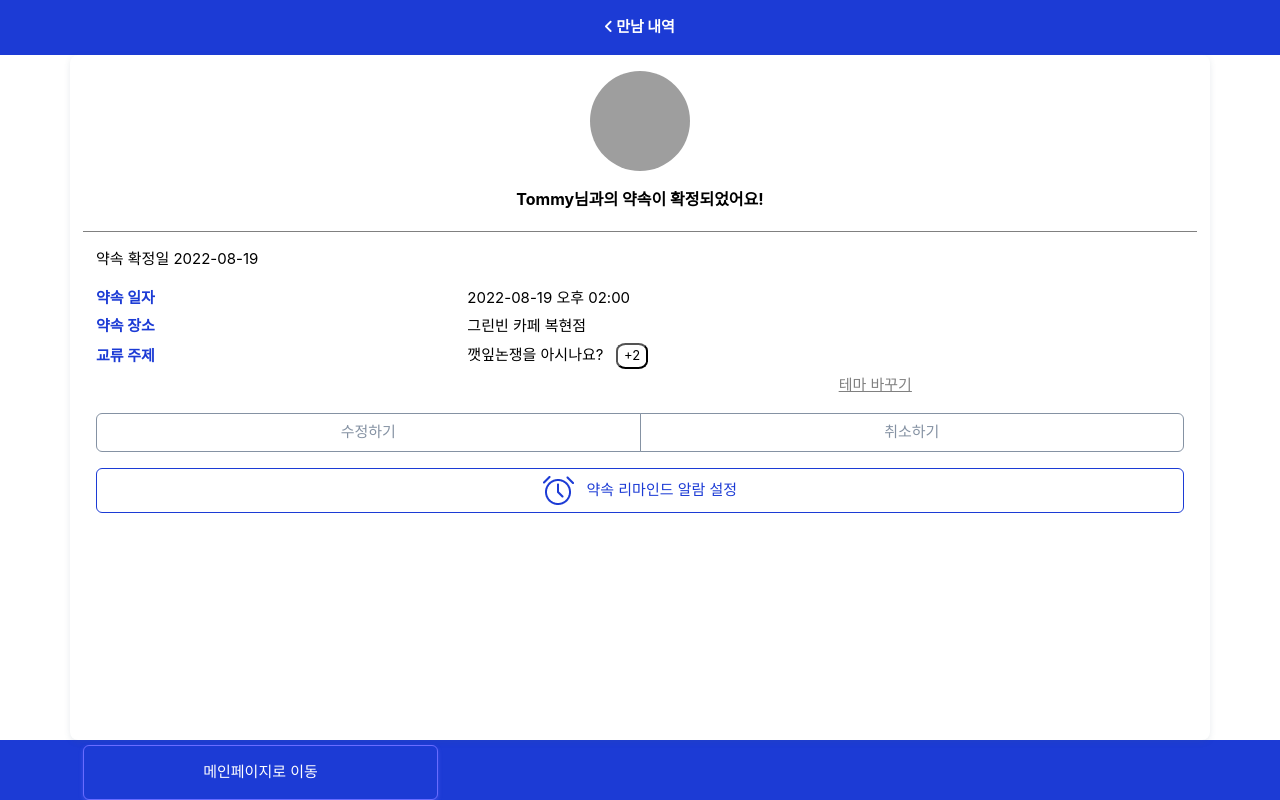
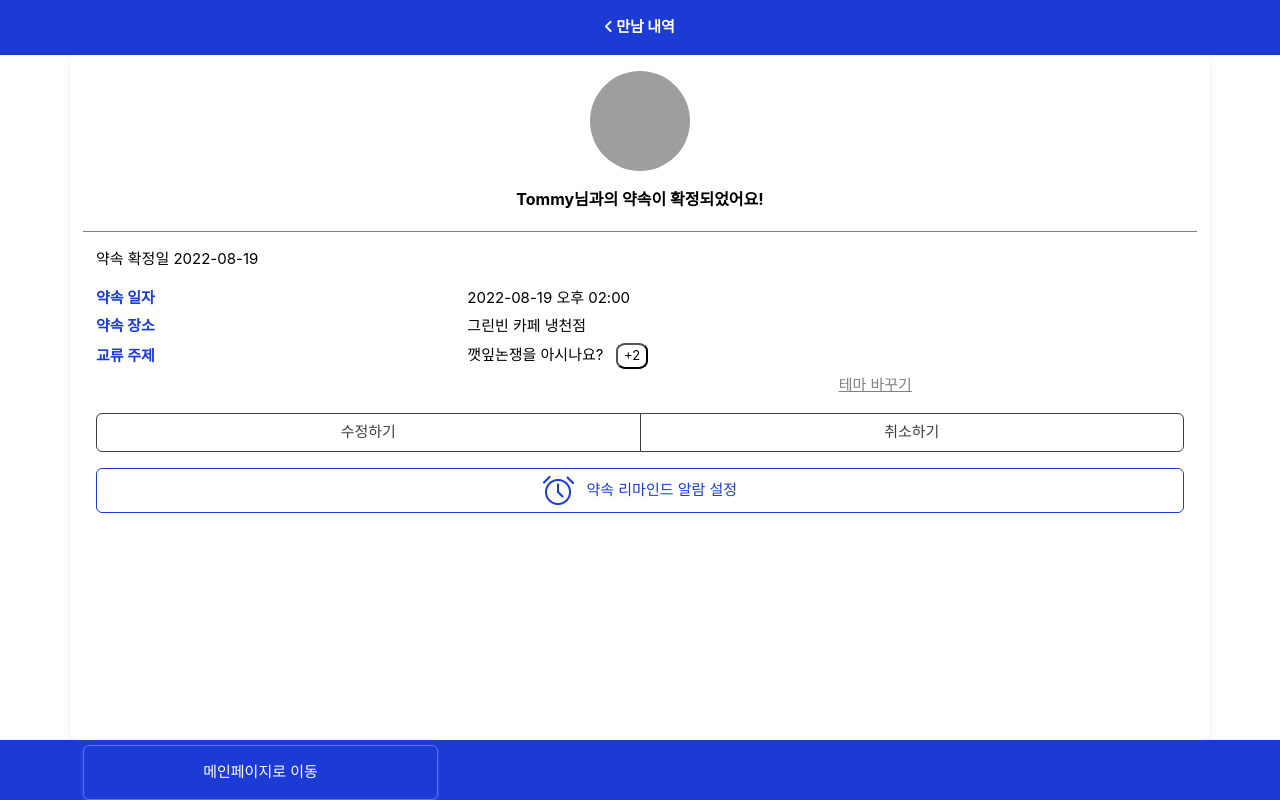
Before and after one commit to yoo0221/ShallWe, a Django app: page /confirm/ in a window 1280 px wide. Run offline with Django 4.2, Linux system fonts and the light colour scheme; some libraries are stand-ins or nearby versions; grey boxes are pictures that could not be loaded.

Commit message:
confirm.html 수정

```diff
--- a/MainApp/templates/confirm.html
+++ b/MainApp/templates/confirm.html
@@ -58,7 +58,7 @@
             <p class="col-8" style="margin-bottom: 5px;">2022-08-19 오후 02:00</p>
 
             <p class="col-4" style="color: #1C3BD5; font-weight: bold; margin-bottom: 5px;">약속 장소</p>
-            <p class="col-8" style="margin-bottom: 5px;">그린빈 카페 복현점</p>
+            <p class="col-8" style="margin-bottom: 5px;">그린빈 카페 냉천점</p>
 
             <p class="col-4" style="color: #1C3BD5; font-weight: bold; margin-bottom: 5px;">교류 주제</p>
             <p class="col" style="margin-bottom: 5px;">
@@ -71,11 +71,11 @@
                 <p  style="text-decoration: underline; color: gray;">테마 바꾸기</p>
             </div>
             <div class="btn-group col" role="group" aria-label="Basic example">
-                <button type="button" class="btn btn-outline-secondary">수정하기</button>
-                <button type="button" class="btn btn-outline-secondary">취소하기</button>
+                <button type="button" class="btn btn-outline-secondary" style="border:1px solid #3E3E3E; color:#3E3E3E; background-color:white">수정하기</button>
+                <button type="button" class="btn btn-outline-secondary" style="border:1px solid #3E3E3E; color:#3E3E3E; background-color:white">취소하기</button>
             </div>
             <div>
-                <button type="button" class="col-12 btn btn-outline-secondary mt-3" style="color: #1C3BD5; border: 1px solid #1C3BD5;">
+                <button type="button" class="col-12 btn btn-outline-secondary mt-3" style="color: #1C3BD5; border: 1px solid #1C3BD5; background-color:white"">
                     <img src="{% static 'assets/img/clock.png' %}" >&nbsp;&nbsp;
                     약속 리마인드 알람 설정
                 </button>
```
